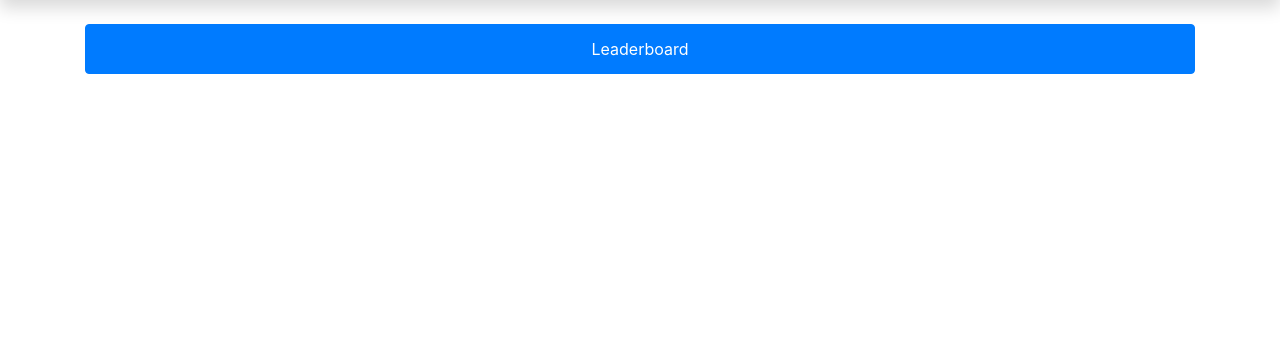
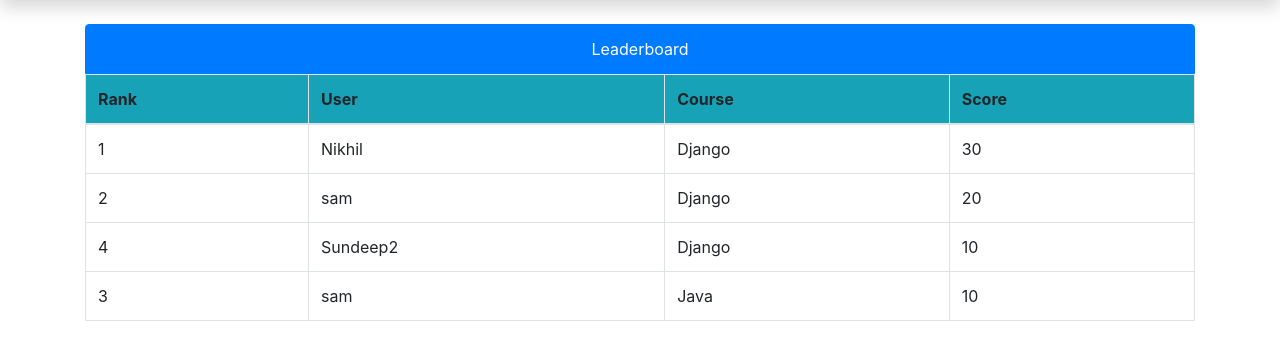
Before and after one commit to Sundeep220/onlineQuiz, a Django app: page /leaderboard in a window 1280 px wide. Shown: the part 72-432 px from the top of the page. Run offline with Django 4.2, Linux system fonts and the light colour scheme; a user stored in the database is signed in; data comes from the database, SQL or seed files in the repository; both versions use the stored data as it was after the commit; some libraries are stand-ins or nearby versions.

Commit message:
Added a leaderboard system

```diff
--- a/quiz/views.py
+++ b/quiz/views.py
@@ -62,19 +62,22 @@ def check_score(request):
     solutions = json.loads(data.get('data'))
     course = Course.objects.get(id=course_id)
     score = 0
-
     for solution in solutions:
         question = Question.objects.filter(id=solution.get('question_id')).first()
         if question.answer == solution.get('option'):
             score = score +  question.marks
-    score_board = ScoreBoard(course=course,user=user,score=score)
-    score_board.save()
+    current_score = ScoreBoard.objects.filter(user=user,course=course).first()
+    if current_score is None:
+        score_board = ScoreBoard(course=course,user=user,score=score)
+        score_board.save()
+    else:
+        current_score.score = score
+        current_score.save()
     return JsonResponse({'message': 'success' , 'status': True})
 
 @login_required(login_url='/user/login')
 @csrf_exempt
 def leaderboard(request):
-    # user = request.user
-    # score = ScoreBoard.objects.filter(user=user)
-    # print(score)
-    return render(request, 'leaderboard.html')
+    scores = (ScoreBoard.objects.all().order_by('-score', 'user'))
+    context = {'score' : scores}
+    return render(request, 'leaderboard.html', context)
--- a/templates/leaderboard.html
+++ b/templates/leaderboard.html
@@ -4,6 +4,49 @@
 <div class="container mt-4">
     <ul class="list-group">
         <li class="list-group-item active text-center text-white">Leaderboard</li>
+        {% if score %}
+        <table class="table table-bordered table-hover">
+          <thead class="bg-info">
+            <tr>
+              <th scope="col">Rank</th>
+              <th scope="col">User</th>
+              <th scope="col">Course</th>
+              <th scope="col">Score</th>
+            </tr>
+          </thead>
+          <tbody>
+          {% for s in score %}
+          {% if s.course.course_name == "Django" %}
+              <tr>
+                  <td>{{ forloop.counter }}</td>
+                  <td>{{s.user}}</td>
+                  <td>{{s.course.course_name}}</td>
+                  <td>{{s.score}}</td>
+              </tr>
+              {% endif %}
+          {% endfor %}
+              {% for s in score %}
+              {% if s.course.course_name == "Java" %}
+              <tr>
+                <td>{{ forloop.counter }}</td>
+                <td>{{s.user}}</td>
+                <td>{{s.course.course_name}}</td>
+                <td>{{s.score}}</td>
+            </tr>
+           {% endif %}
+            {% endfor %}
+          </li>
+          </tbody>
+
+        </table>
+        {% else %}
+            <li class="list-group-item">
+                <div class="text-center">
+            <p>Could'nt get the user list</p>
+            <a class="btn btn-dark" href="/">Return ot Home Page</a>
+                </div>
+            </li>
+    {% endif %}
       </ul>
     </div>
 {% endblock %}
--- a/templates/quiz.html
+++ b/templates/quiz.html
@@ -3,6 +3,7 @@
 
     <div id="app" class="mt-5 pt-5">
         <div class="container">
+          <h3 class="text-center">Start the Quiz </h3><hr>
           <form @submit.prevent="handleSubmit()">
             <div v-for="(ques , index) in questions" :key="ques.id" class="mt-4">
                 <p>[[index+1]]. [[ques.question]]</p>
@@ -14,7 +15,7 @@
                 </div>
                 <p :id="'message-'+ques.id"></p>
             </div>
-            <button class="btn btn-danger" type="submit">Submit</button>
+            <button class="btn btn-danger mb-5" type="submit">Submit</button>
             </form>
         </div>
     </div>
--- a/templates/score.html
+++ b/templates/score.html
@@ -9,17 +9,17 @@
     <table class="table table-bordered table-hover">
         <thead class="bg-info">
           <tr>
+            <th scope="col">S.no:</th>
             <th scope="col">Course</th>
             <th scope="col">Score</th>
-            <th scope="col">Attempt</th>
           </tr>
         </thead>
     {% for s in score %}
     <tbody>
         <tr>
+            <td>{{ forloop.counter }}</td>
             <td>{{s.course.course_name}}</td>
             <td>{{s.score}}</td>
-            <td>{{ forloop.counter }}</td>
         </tr>
     </li>
     </tbody>
```
Also changed, not shown: accounts/views.py (+22 -22 lines), templates/home.html (+6 -2 lines), db.sqlite3.
